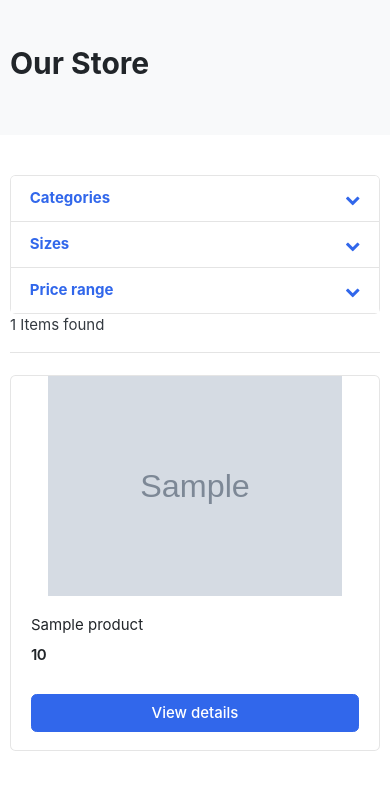
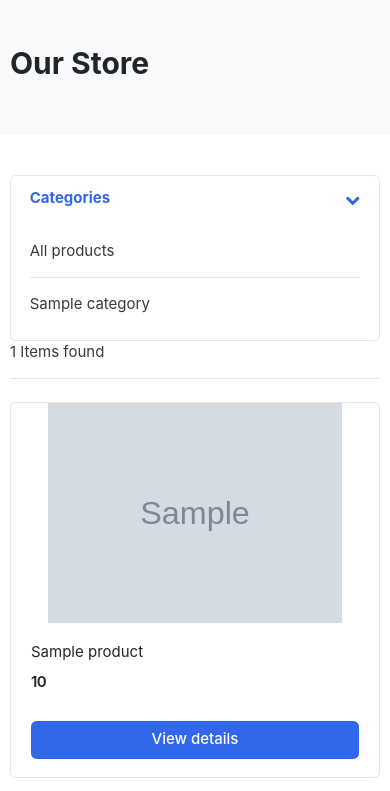
Before and after one commit to sadagatasgarov/sadammc-haz, a Django app: page /store/ in a window 390 px wide. Shown: the part 232-1023 px from the top of the page. Run offline with Django 3.2, Linux system fonts and the light colour scheme; tables that the repository leaves empty hold one stand-in row (values such as "Sample post"); grey boxes marked "Sample" are stand-in pictures; some libraries are stand-ins or nearby versions; some web fonts are replaced.

Commit message:
filteri silfidn

```diff
--- a/carts/context_processors.py
+++ b/carts/context_processors.py
@@ -1,4 +1,3 @@
-from typing_extensions import ParamSpec
 from .models import Cart, CartItem
 from .views import _cart_id
 
--- a/templates/includes/footer.html
+++ b/templates/includes/footer.html
@@ -1,4 +1,4 @@
-
+{% load static %}
 <!-- ========================= FOOTER ========================= -->
 <footer class="section-footer border-top">
 	<div class="container">
@@ -20,9 +20,9 @@
 	</div><!-- //container -->
 </footer>
 <!-- ========================= FOOTER END // ========================= -->
-<script src="https://ajax.googleapis.com/ajax/libs/jquery/3.5.1/jquery.min.js"></script>
 
-<script src="https://ajax.googleapis.com/ajax/libs/jquery/3.5.1/jquery.min.js"></script>
+
+<script src=" {% static 'js/jquery-3.5.1.min.js' %}"></script>
 <script>
 	$(document).ready(function(){
 		$('.thumb a').click(function(e){
--- a/templates/store/store.html
+++ b/templates/store/store.html
@@ -28,7 +28,7 @@
 				<h6 class="title">Categories</h6>
 			</a>
 		</header>
-		<div class="filter-content collapse" id="collapse_1" style="">
+		<div class="filter-content collapse show" id="collapse_1" style="">
 			<div class="card-body">
 
 				<ul class="list-menu">
@@ -42,84 +42,8 @@
 
 			</div> <!-- card-body.// -->
 		</div>
+	</article> <!-- filter-group  .// -->
 
-	</article> <!-- filter-group  .// -->
-	<article class="filter-group">
-		<header class="card-header">
-			<a href="#" data-toggle="collapse" data-target="#collapse_4" aria-expanded="true" class="">
-				<i class="icon-control fa fa-chevron-down"></i>
-				<h6 class="title">Sizes </h6>
-			</a>
-		</header>
-		<div class="filter-content collapse" id="collapse_4" style="">
-			<div class="card-body">
-			  <label class="checkbox-btn">
-			    <input type="checkbox">
-			    <span class="btn btn-light"> XS </span>
-			  </label>
-
-			  <label class="checkbox-btn">
-			    <input type="checkbox">
-			    <span class="btn btn-light"> SM </span>
-			  </label>
-
-			  <label class="checkbox-btn">
-			    <input type="checkbox">
-			    <span class="btn btn-light"> LG </span>
-			  </label>
-
-			  <label class="checkbox-btn">
-			    <input type="checkbox">
-			    <span class="btn btn-light"> XXL </span>
-			  </label>
-		</div><!-- card-body.// -->
-		</div>
-	</article> <!-- filter-group .// -->
-
-
-
-
-	<article class="filter-group">
-		<header class="card-header">
-			<a href="#" data-toggle="collapse" data-target="#collapse_3" aria-expanded="true" class="">
-				<i class="icon-control fa fa-chevron-down"></i>
-				<h6 class="title">Price range </h6>
-			</a>
-		</header>
-		<div class="filter-content collapse" id="collapse_3" style="">
-			<div class="card-body">
-
-				<div class="form-row">
-				<div class="form-group col-md-6">
-				  <label>Min</label>
-				  <!-- <input class="form-control" placeholder="$0" type="number"> -->
-				  	<select class="mr-2 form-control">
-						<option value="0">$0</option>
-						<option value="50">$50</option>
-						<option value="100">$100</option>
-						<option value="150">$150</option>
-						<option value="200">$200</option>
-						<option value="500">$500</option>
-						<option value="1000">$1000</option>
-					</select>
-				</div>
-				<div class="form-group text-right col-md-6">
-				  <label>Max</label>
-				  	<select class="mr-2 form-control">
-						<option value="50">$50</option>
-						<option value="100">$100</option>
-						<option value="150">$150</option>
-						<option value="200">$200</option>
-						<option value="500">$500</option>
-						<option value="1000">$1000</option>
-						<option value="2000">$2000+</option>
-					</select>
-				</div>
-				</div> <!-- form-row.// -->
-				<button class="btn btn-block btn-primary">Apply</button>
-			</div><!-- card-body.// -->
-		</div>
-	</article> <!-- filter-group .// -->
 
 </div> <!-- card.// -->
 
```
Also changed, not shown: greatcart/static/js/jquery-3.5.1.min.js (added).
